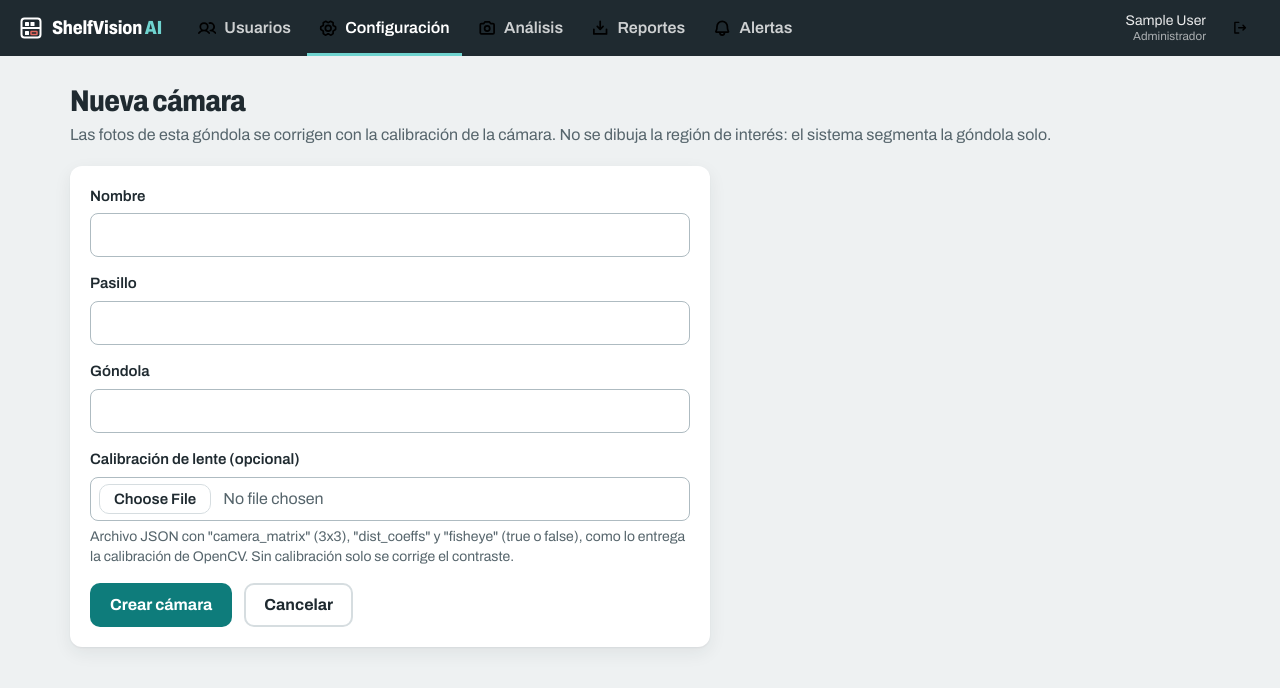
After one commit to marianapeachy/capstone, a Django app: page /configuracion/camaras/nueva/ in a window 1280 px wide. The commit adds this page. Shown: the top 688 px of the page. Run offline with Django 5.2, Linux system fonts and the light colour scheme; the visitor is signed in with stand-in values (Sample User, id 1); data that the repository does not hold is empty.

Commit message:
feat: add configurable threshold and cameras with lens calibration (CU05, #44)

```diff
--- a/web/forms.py
+++ b/web/forms.py
@@ -1,9 +1,12 @@
+import json
+
 from django import forms
 from django.contrib.auth.forms import AuthenticationForm
 from django.contrib.auth.models import Group
 
+from src.pipeline import LensCalibration
 from web.auth import normalize_rut, valid_rut
-from web.models import ADMIN, ROLES, User
+from web.models import ADMIN, ROLES, Camera, Config, User
 
 MAX_PHOTO_MB = 20
 
@@ -88,3 +91,61 @@ class ReportForm(forms.Form):
         if data.get("desde") and data.get("hasta") and data["desde"] > data["hasta"]:
             raise forms.ValidationError("La fecha «Desde» no puede ser posterior a «Hasta».")
         return data
+
+
+class ConfigForm(forms.ModelForm):
+    """CU05: umbral de espacio libre desde el que se alerta (1% a 100%)."""
+
+    class Meta:
+        model = Config
+        fields = ["umbral"]
+        help_texts = {"umbral": "Se alerta cuando el espacio libre de la góndola llega a este porcentaje del frente. "
+                                "Rige para las fotos siguientes."}
+
+    def __init__(self, *args, **kwargs):
+        super().__init__(*args, **kwargs)
+        invalid = "Umbral inválido: debe ser un número entero entre 1 y 100."
+        self.fields["umbral"].error_messages.update(required=invalid, invalid=invalid, min_value=invalid,
+                                                    max_value=invalid)
+        self.fields["umbral"].widget.attrs.update(min=1, max=100)
+
+
+class CameraForm(forms.ModelForm):
+    """CU05: camara asociada a un pasillo y una gondola, con su calibracion
+    de lente opcional (JSON de OpenCV). Sin archivo nuevo se conserva la
+    calibracion que ya tenia."""
+
+    calibracion = forms.FileField(
+        label="Calibración de lente (opcional)", required=False,
+        help_text='Archivo JSON con "camera_matrix" (3x3), "dist_coeffs" y "fisheye" (true o false), '
+                  "como lo entrega la calibración de OpenCV. Sin calibración solo se corrige el contraste.",
+        widget=forms.FileInput(attrs={"accept": "application/json,.json"}))
+
+    class Meta:
+        model = Camera
+        fields = ["nombre", "pasillo", "gondola"]
+
+    def clean_calibracion(self):
+        upload = self.cleaned_data["calibracion"]
+        if not upload:
+            return None
+        if upload.size > 100_000:  # una calibracion ocupa unos cientos de bytes
+            raise forms.ValidationError("Calibración inválida: el archivo es demasiado grande.")
+        try:
+            data = json.loads(upload.read().decode("utf-8"))
+            calibration = LensCalibration(camera_matrix=data["camera_matrix"], dist_coeffs=data["dist_coeffs"],
+                                          fisheye=bool(data.get("fisheye", False)))
+        except KeyError as error:
+            raise forms.ValidationError(f"Calibración inválida: falta el campo {error}.") from error
+        except (ValueError, TypeError) as error:  # JSON mal formado o matrices con forma incorrecta
+            raise forms.ValidationError(f"Calibración inválida: {error}") from error
+        return {"camera_matrix": calibration.camera_matrix.tolist(), "dist_coeffs": calibration.dist_coeffs.tolist(),
+                "fisheye": calibration.fisheye}
+
+    def save(self, commit=True):
+        camera = super().save(commit=False)
+        if self.cleaned_data["calibracion"] is not None:
+            camera.calibracion = self.cleaned_data["calibracion"]
+        if commit:
+            camera.save()
+        return camera
--- a/web/static/web/app.css
+++ b/web/static/web/app.css
@@ -114,7 +114,7 @@ p { margin: 0; }
 .form-after { margin-top: 14px; }
 .narrow-form { max-width: 640px; }
 .form-errors { padding: 10px 14px; border-radius: var(--radius-control); background: var(--gap-tint); }
-input[type=text], input[type=email], input[type=password], input[type=date], select, input[type=file] {
+input[type=text], input[type=email], input[type=password], input[type=date], input[type=number], select, input[type=file] {
   width: 100%; min-height: 44px; padding: 9px 12px;
   border: 1.5px solid #aebbc1; border-radius: 8px; background: #fff; color: var(--ink);
   font: 400 16px "Archivo", system-ui, sans-serif;
--- a/web/templates/base.html
+++ b/web/templates/base.html
@@ -17,7 +17,8 @@
   {% if user.is_authenticated %}
   {% with page=request.resolver_match.url_name role=user.role %}
   <nav class="nav" aria-label="Principal">
-    {% if role == "Administrador" %}<a href="{% url 'usuarios' %}"{% if page == "usuarios" or page == "usuario_nuevo" or page == "usuario_editar" %} aria-current="page"{% endif %}><svg class="icon" aria-hidden="true"><use href="#i-users"/></svg>Usuarios</a>{% endif %}
+    {% if role == "Administrador" %}<a href="{% url 'usuarios' %}"{% if page == "usuarios" or page == "usuario_nuevo" or page == "usuario_editar" %} aria-current="page"{% endif %}><svg class="icon" aria-hidden="true"><use href="#i-users"/></svg>Usuarios</a>
+    <a href="{% url 'configuracion' %}"{% if page == "configuracion" or page == "camara_nueva" or page == "camara_editar" %} aria-current="page"{% endif %}><svg class="icon" aria-hidden="true"><use href="#i-gear-six"/></svg>Configuración</a>{% endif %}
     {% if role == "Administrador" or role == "Jefe de Salón" %}<a href="{% url 'analisis' %}"{% if page == "analisis" or page == "analisis_detalle" %} aria-current="page"{% endif %}><svg class="icon" aria-hidden="true"><use href="#i-camera"/></svg>Análisis</a>
     <a href="{% url 'reportes' %}"{% if page == "reportes" %} aria-current="page"{% endif %}><svg class="icon" aria-hidden="true"><use href="#i-download-simple"/></svg>Reportes</a>{% endif %}
     <a href="{% url 'alertas' %}"{% if page == "alertas" %} aria-current="page"{% endif %}><svg class="icon" aria-hidden="true"><use href="#i-bell"/></svg>Alertas{% if open_alerts %} <span class="count" aria-label="{{ open_alerts }} abiertas">{{ open_alerts }}</span>{% endif %}</a>
--- a/web/templates/web/alertas.html
+++ b/web/templates/web/alertas.html
@@ -5,7 +5,7 @@
 <div class="page-head">
   <div>
     <h1>{% if alertas %}<em>{{ alertas|length }}</em> {{ alertas|length|pluralize:"góndola,góndolas" }} en quiebre{% else %}Alertas{% endif %}</h1>
-    <p>Espacio libre de al menos 30% del frente. La lista se actualiza sola cada minuto.</p>
+    <p>Espacio libre de al menos {{ umbral }}% del frente. La lista se actualiza sola cada minuto.</p>
   </div>
 </div>
 {% if alertas %}
@@ -34,7 +34,7 @@
 <div class="panel empty">
   <svg class="icon" aria-hidden="true"><use href="#i-check-circle"/></svg>
   <h2>Sin quiebres abiertos</h2>
-  <p>Cuando una foto muestre una góndola con 30% o más de espacio libre, aparecerá aquí con su pasillo y sus repisas.</p>
+  <p>Cuando una foto muestre una góndola con {{ umbral }}% o más de espacio libre, aparecerá aquí con su pasillo y sus repisas.</p>
 </div>
 {% endif %}
 {% endblock %}
--- /dev/null
+++ b/web/templates/web/camara_form.html
@@ -0,0 +1,20 @@
+{% extends "base.html" %}
+{% block title %}{% if nueva %}Nueva cámara{% else %}Editar cámara{% endif %} · ShelfVision AI{% endblock %}
+{% block content %}
+<div class="page-head">
+  <div>
+    <h1>{% if nueva %}Nueva cámara{% else %}Editar {{ form.instance.nombre }}{% endif %}</h1>
+    <p>Las fotos de esta góndola se corrigen con la calibración de la cámara. No se dibuja la región de interés: el sistema segmenta la góndola solo.</p>
+  </div>
+</div>
+<form method="post" enctype="multipart/form-data" class="panel form narrow-form" novalidate>
+  {% csrf_token %}
+  {% if form.non_field_errors %}<div class="form-errors" role="alert">{{ form.non_field_errors|join:" " }}</div>{% endif %}
+  {% include "web/_field.html" with field=form.nombre %}
+  {% include "web/_field.html" with field=form.pasillo %}
+  {% include "web/_field.html" with field=form.gondola %}
+  {% include "web/_field.html" with field=form.calibracion %}
+  {% if not nueva %}<p class="help">{% if form.instance.calibracion %}Tiene una calibración cargada: si no eliges un archivo, se conserva.{% else %}Sin calibración cargada.{% endif %}</p>{% endif %}
+  <div class="actions"><button type="submit" class="btn">{% if nueva %}Crear cámara{% else %}Guardar cambios{% endif %}</button><a class="btn quiet" href="{% url 'configuracion' %}">Cancelar</a></div>
+</form>
+{% endblock %}
--- a/web/templates/web/icons.html
+++ b/web/templates/web/icons.html
@@ -5,6 +5,7 @@
 <symbol id="i-camera" viewBox="0 0 256 256"><path d="M208,52H182.42L170,33.34A12,12,0,0,0,160,28H96a12,12,0,0,0-10,5.34L73.57,52H48A28,28,0,0,0,20,80V192a28,28,0,0,0,28,28H208a28,28,0,0,0,28-28V80A28,28,0,0,0,208,52Zm4,140a4,4,0,0,1-4,4H48a4,4,0,0,1-4-4V80a4,4,0,0,1,4-4H80a12,12,0,0,0,10-5.34L102.42,52h51.15L166,70.66A12,12,0,0,0,176,76h32a4,4,0,0,1,4,4ZM128,84a48,48,0,1,0,48,48A48.05,48.05,0,0,0,128,84Zm0,72a24,24,0,1,1,24-24A24,24,0,0,1,128,156Z"/></symbol>
 <symbol id="i-check-circle" viewBox="0 0 256 256"><path d="M176.49,95.51a12,12,0,0,1,0,17l-56,56a12,12,0,0,1-17,0l-24-24a12,12,0,1,1,17-17L112,143l47.51-47.52A12,12,0,0,1,176.49,95.51ZM236,128A108,108,0,1,1,128,20,108.12,108.12,0,0,1,236,128Zm-24,0a84,84,0,1,0-84,84A84.09,84.09,0,0,0,212,128Z"/></symbol>
 <symbol id="i-download-simple" viewBox="0 0 256 256"><path d="M228,144v64a12,12,0,0,1-12,12H40a12,12,0,0,1-12-12V144a12,12,0,0,1,24,0v52H204V144a12,12,0,0,1,24,0Zm-108.49,8.49a12,12,0,0,0,17,0l40-40a12,12,0,0,0-17-17L140,115V32a12,12,0,0,0-24,0v83L96.49,95.51a12,12,0,0,0-17,17Z"/></symbol>
+<symbol id="i-gear-six" viewBox="0 0 256 256"><path d="M128,76a52,52,0,1,0,52,52A52.06,52.06,0,0,0,128,76Zm0,80a28,28,0,1,1,28-28A28,28,0,0,1,128,156Zm113.86-49.57A12,12,0,0,0,236,98.34L208.21,82.49l-.11-31.31a12,12,0,0,0-4.25-9.12,116,116,0,0,0-38-21.41,12,12,0,0,0-9.68.89L128,37.27,99.83,21.53a12,12,0,0,0-9.7-.9,116.06,116.06,0,0,0-38,21.47,12,12,0,0,0-4.24,9.1l-.14,31.34L20,98.35a12,12,0,0,0-5.85,8.11,110.7,110.7,0,0,0,0,43.11A12,12,0,0,0,20,157.66l27.82,15.85.11,31.31a12,12,0,0,0,4.25,9.12,116,116,0,0,0,38,21.41,12,12,0,0,0,9.68-.89L128,218.73l28.14,15.74a12,12,0,0,0,9.7.9,116.06,116.06,0,0,0,38-21.47,12,12,0,0,0,4.24-9.1l.14-31.34,27.81-15.81a12,12,0,0,0,5.85-8.11A110.7,110.7,0,0,0,241.86,106.43Zm-22.63,33.18-26.88,15.28a11.94,11.94,0,0,0-4.55,4.59c-.54,1-1.11,1.93-1.7,2.88a12,12,0,0,0-1.83,6.31L184.13,199a91.83,91.83,0,0,1-21.07,11.87l-27.15-15.19a12,12,0,0,0-5.86-1.53h-.29c-1.14,0-2.3,0-3.44,0a12.08,12.08,0,0,0-6.14,1.51L93,210.82A92.27,92.27,0,0,1,71.88,199l-.11-30.24a12,12,0,0,0-1.83-6.32c-.58-.94-1.16-1.91-1.7-2.88A11.92,11.92,0,0,0,63.7,155L36.8,139.63a86.53,86.53,0,0,1,0-23.24l26.88-15.28a12,12,0,0,0,4.55-4.58c.54-1,1.11-1.94,1.7-2.89a12,12,0,0,0,1.83-6.31L71.87,57A91.83,91.83,0,0,1,92.94,45.17l27.15,15.19a11.92,11.92,0,0,0,6.15,1.52c1.14,0,2.3,0,3.44,0a12.08,12.08,0,0,0,6.14-1.51L163,45.18A92.27,92.27,0,0,1,184.12,57l.11,30.24a12,12,0,0,0,1.83,6.32c.58.94,1.16,1.91,1.7,2.88A11.92,11.92,0,0,0,192.3,101l26.9,15.33A86.53,86.53,0,0,1,219.23,139.61Z"/></symbol>
 <symbol id="i-hand-grabbing" viewBox="0 0 256 256"><path d="M188,76a31.85,31.85,0,0,0-11.21,2,32,32,0,0,0-48.79-11A32,32,0,0,0,76,92v16H68a32,32,0,0,0-32,32v12a92,92,0,0,0,184,0V108A32,32,0,0,0,188,76Zm8,76a68,68,0,0,1-136,0V140a8,8,0,0,1,8-8h8v20a12,12,0,0,0,24,0V92a8,8,0,0,1,16,0v28a12,12,0,0,0,24,0V92a8,8,0,0,1,16,0v28a12,12,0,0,0,24,0V108a8,8,0,0,1,16,0Z"/></symbol>
 <symbol id="i-image" viewBox="0 0 256 256"><path d="M144,96a16,16,0,1,1,16,16A16,16,0,0,1,144,96Zm92-40V200a20,20,0,0,1-20,20H40a20,20,0,0,1-20-20V56A20,20,0,0,1,40,36H216A20,20,0,0,1,236,56ZM44,60v79.72l33.86-33.86a20,20,0,0,1,28.28,0L147.31,147l17.18-17.17a20,20,0,0,1,28.28,0L212,149.09V60Zm0,136H162.34L92,125.66l-48,48Zm168,0V183l-33.37-33.37L164.28,164l32,32Z"/></symbol>
 <symbol id="i-pencil-simple" viewBox="0 0 256 256"><path d="M230.14,70.54,185.46,25.85a20,20,0,0,0-28.29,0L33.86,149.17A19.85,19.85,0,0,0,28,163.31V208a20,20,0,0,0,20,20H92.69a19.86,19.86,0,0,0,14.14-5.86L230.14,98.82a20,20,0,0,0,0-28.28ZM91,204H52V165l84-84,39,39ZM192,103,153,64l18.34-18.34,39,39Z"/></symbol>
--- a/web/urls.py
+++ b/web/urls.py
@@ -19,5 +19,8 @@ urlpatterns = [
     path("analisis/<int:pk>/imagen.jpg", views.analisis_imagen, name="analisis_imagen"),
     path("alertas/", views.alertas, name="alertas"),
     path("reportes/", views.reportes, name="reportes"),
+    path("configuracion/", views.configuracion, name="configuracion"),
+    path("configuracion/camaras/nueva/", views.camara_form, name="camara_nueva"),
+    path("configuracion/camaras/<int:pk>/", views.camara_form, name="camara_editar"),
     path("alertas/<int:pk>/<str:accion>/", views.alerta_accion, name="alerta_accion"),
 ]
--- a/web/views.py
+++ b/web/views.py
@@ -21,12 +21,12 @@ from django.utils.encoding import force_bytes
 from django.utils.http import url_has_allowed_host_and_scheme, urlsafe_base64_encode
 from django.views.decorators.http import require_POST
 
-from src.pipeline import run_image
+from src.pipeline import LensCalibration, run_image
 from src.reporting.annotate import draw_availability
 from src.reporting.export import MEDIA_TYPES, export
-from web.forms import PhotoForm, ReportForm, UserForm
+from web.forms import CameraForm, ConfigForm, PhotoForm, ReportForm, UserForm
 from web.models import (ABIERTAS, ACTIVA, ADMIN, COMPLETADA, EN_PROCESO, JEFE, REEMPLAZADA, REPONEDOR,
-                        Analysis, User)
+                        Analysis, Camera, Config, User)
 
 logger = logging.getLogger(__name__)
 
@@ -129,8 +129,12 @@ def analyze(upload, user, pasillo, gondola) -> Analysis:
     image = cv2.imdecode(np.frombuffer(upload.read(), np.uint8), cv2.IMREAD_COLOR)
     if image is None:
         raise ValueError("No se pudo leer la imagen.")
+    # CU05: umbral configurado y, si la gondola tiene camara, su calibracion de lente.
+    camera = Camera.objects.filter(pasillo__iexact=pasillo, gondola__iexact=gondola).first()
+    calibration = LensCalibration(**camera.calibracion) if camera and camera.calibracion else None
     with _model_lock:  # el modelo se comparte entre los hilos del servidor
-        result = run_image(image, get_detector())
+        result = run_image(image, get_detector(), calibration=calibration,
+                           critical_free_fraction=Config.get().umbral / 100)
     if not result.products:  # #52: daría 100% libre y una alerta falsa; no se toca la alerta abierta
         raise ValueError("No se detectaron productos en la foto: revisa que muestre la góndola, "
                          "con luz y sin nada que la tape.")
@@ -179,7 +183,7 @@ def alertas(request):
         group = 0 if a.estado == EN_PROCESO and a.taken_by_id == request.user.pk else 1 if a.estado == ACTIVA else 2
         return group, -a.free_fraction
 
-    return render(request, "web/alertas.html", {"alertas": sorted(open_alerts, key=order)})
+    return render(request, "web/alertas.html", {"alertas": sorted(open_alerts, key=order), "umbral": Config.get().umbral})
 
 
 @require_POST
@@ -241,3 +245,27 @@ def reportes(request):
             return response
         form.add_error(None, "No hay análisis en el período elegido: no se genera un archivo vacío.")
     return render(request, "web/reportes.html", {"form": form})
+
+
+# --- CU05: umbral y camaras ---
+
+@roles(ADMIN)
+def configuracion(request):
+    config = Config.get()
+    form = ConfigForm(request.POST or None, instance=config)
+    if form.is_valid():
+        form.save()
+        messages.success(request, "Parámetros actualizados. Rigen para las fotos siguientes.")
+        return redirect("configuracion")
+    return render(request, "web/configuracion.html", {"form": form, "camaras": Camera.objects.all()})
+
+
+@roles(ADMIN)
+def camara_form(request, pk=None):
+    camera = get_object_or_404(Camera, pk=pk) if pk else None
+    form = CameraForm(request.POST or None, request.FILES or None, instance=camera)
+    if form.is_valid():
+        saved = form.save()
+        messages.success(request, f"{saved.nombre} quedó asociada a {saved.location}.")
+        return redirect("configuracion")
+    return render(request, "web/camara_form.html", {"form": form, "nueva": camera is None})
```
Also changed, not shown: tests/test_web.py (+84 -2 lines), web/models.py (+37 -0 lines), web/templates/web/configuracion.html (added, +47 -0 lines), web/migrations/0004_configuracion_y_camaras.py (added).
